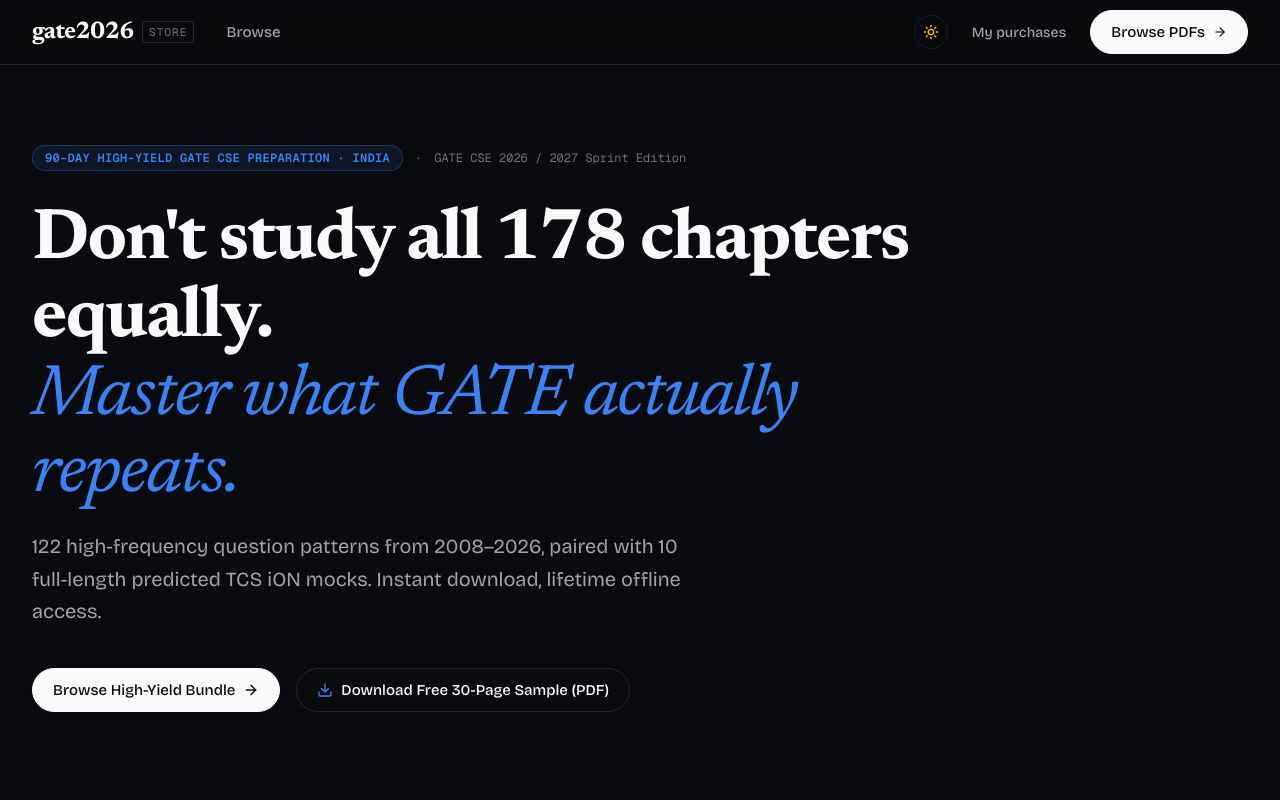
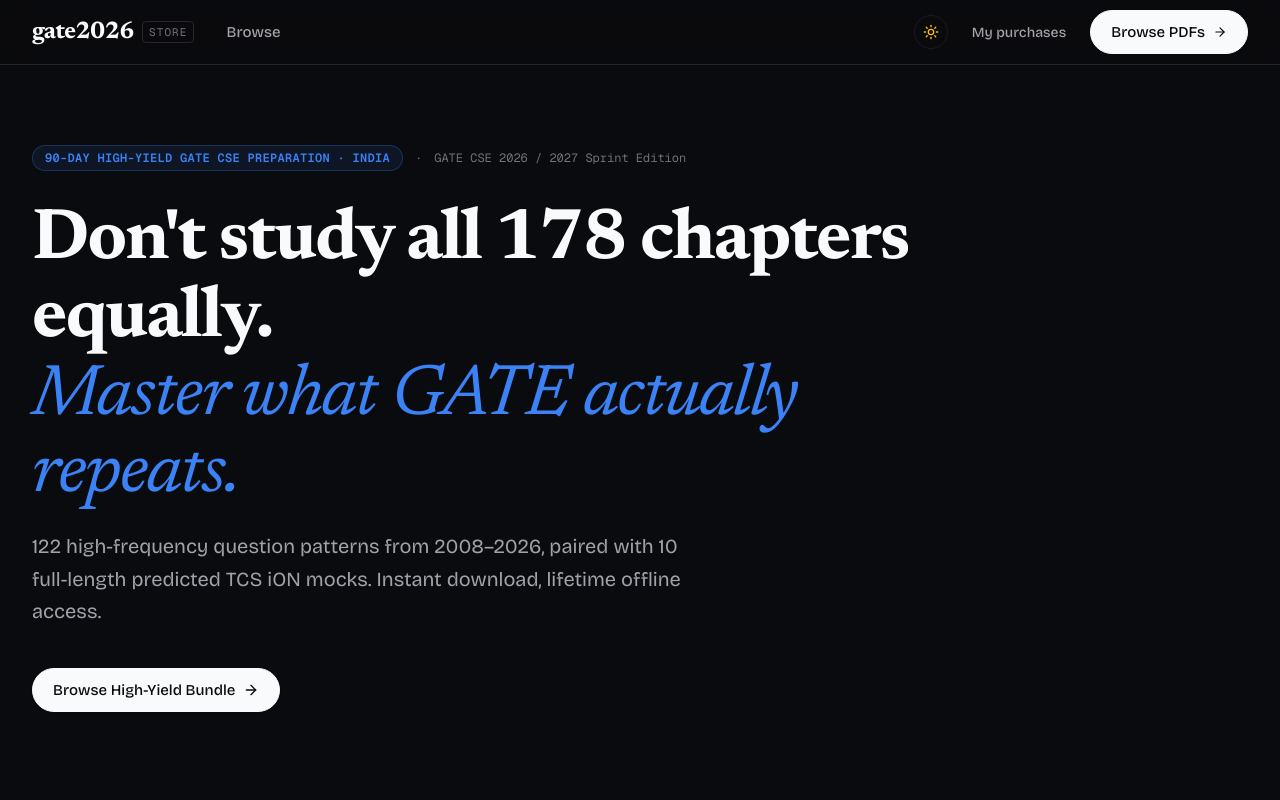
Before and after one commit to sumit2005x/gate2026, a Next.js app: page / in a window 1280 px wide. Shown: the top 800 px of the page. Built offline with nearby package versions, Linux system fonts and the light colour scheme; no server answers; the database is empty.

Commit message:
feat(hero): remove 30-page sample download button from hero section

```diff
--- a/src/app/page.tsx
+++ b/src/app/page.tsx
@@ -5,7 +5,7 @@ import ProductCard from "@/components/ProductCard";
 import { db } from "@/lib/db";
 import { isSupabaseConfigured } from "@/lib/supabase";
 import { supabaseDb } from "@/lib/supabase-db";
-import { ArrowRight, BookOpen, ShieldCheck, Download, Sparkles, Check, ChevronDown } from "lucide-react";
+import { ArrowRight, BookOpen, ShieldCheck, Sparkles, Check, ChevronDown } from "lucide-react";
 
 export const dynamic = "force-dynamic";
 export const revalidate = 0;
@@ -82,16 +82,6 @@ export default async function HomePage() {
                   <span>Browse High-Yield Bundle</span>
                   <ArrowRight className="w-4 h-4" />
                 </Link>
-
-                <a
-                  href="/sample_downloads/GATE_CSE_2027_Mock_01_FREE_SAMPLE.pdf"
-                  target="_blank"
-                  rel="noopener noreferrer"
-                  className="btn-line text-base px-6 py-3.5 rounded-full inline-flex items-center gap-2 hover:bg-paper-2"
-                >
-                  <Download className="w-4 h-4 text-accent" />
-                  <span>Download Free 30-Page Sample (PDF)</span>
-                </a>
               </div>
             </div>
           </div>
```
